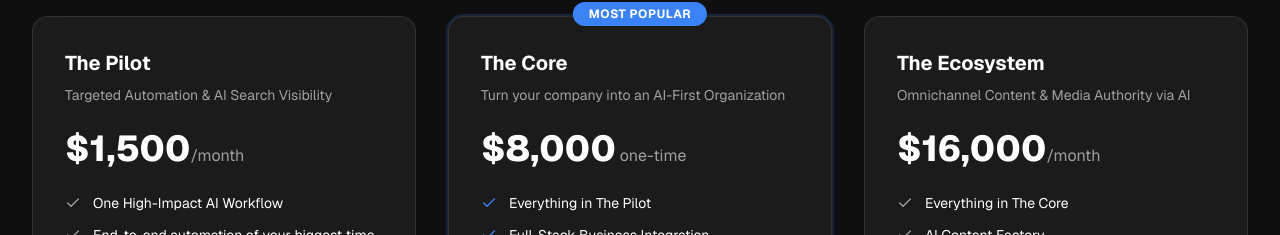
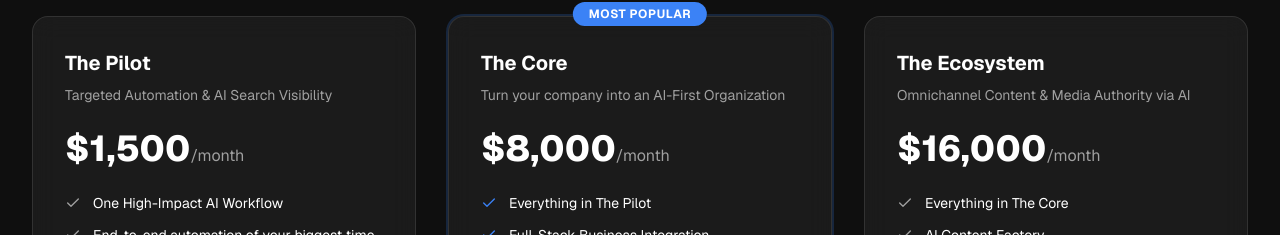
Before and after one commit to adodson9999/cybersecurity-NordWacht_01, a Next.js app: page / in a window 1280 px wide. Shown: the part 2733-2968 px from the top of the page. Built offline with nearby package versions, Linux system fonts and the light colour scheme.

Commit message:
feat: update pricing tiers to monthly model
Correct "The Core" tier to "$8,000/month" and align all tiers.

```diff
--- a/components/pricing-section.tsx
+++ b/components/pricing-section.tsx
@@ -25,7 +25,7 @@ const pricingTiers = [
     name: "The Core",
     description: "Turn your company into an AI-First Organization",
     price: "$8,000",
-    period: " one-time",
+    period: "/month",
     features: [
       "Everything in The Pilot",
       "Full-Stack Business Integration",
```
